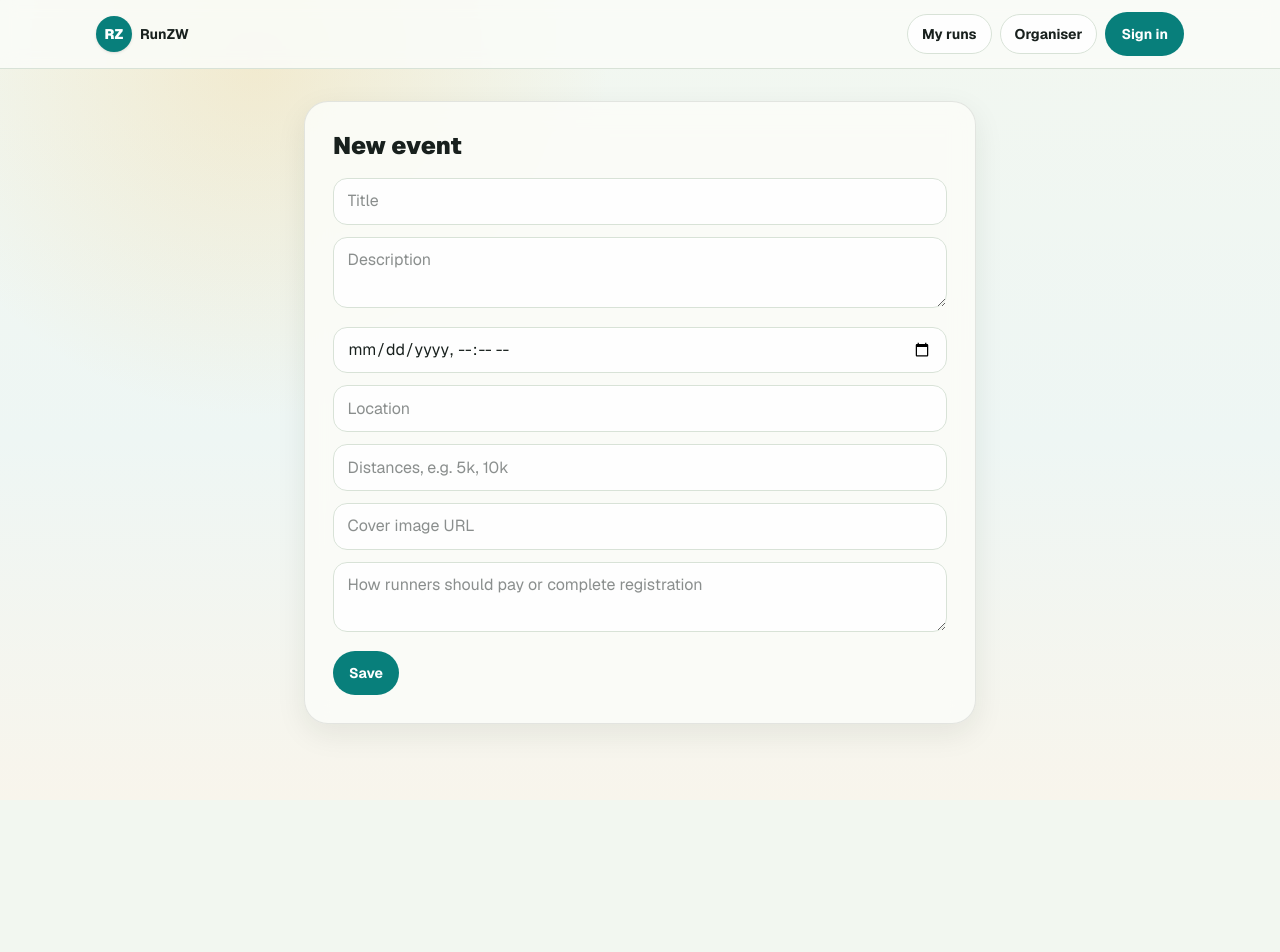
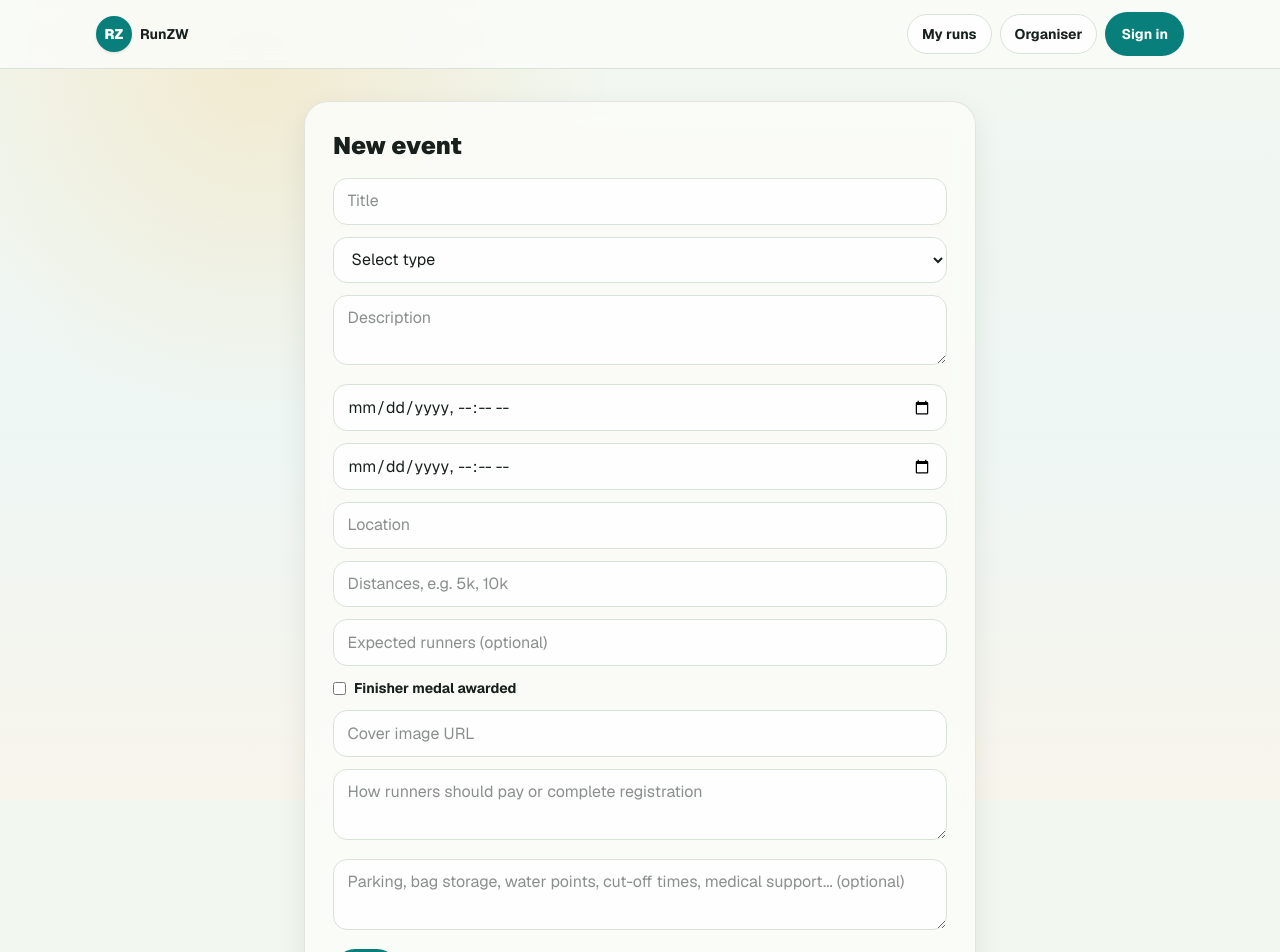
Before and after one commit to Comfie/runnerz_zw, a Next.js app: page /organiser/events/new in a window 1280 px wide. Shown: the top 952 px of the page. Before the commit the page ends 800 px from the top, so only its background shows below. Built offline with nearby package versions, Linux system fonts and the light colour scheme; no server answers.

Commit message:
feat: add event type, deadline, logistics, runners, and medal to organiser forms
Both the new-event and edit-event forms now expose all 5 new fields.
Server actions validate eventType against the Prisma enum at runtime and
guard against NaN expectedRunners and Invalid Date startsAt.

```diff
--- a/src/app/organiser/events/[id]/edit/actions.ts
+++ b/src/app/organiser/events/[id]/edit/actions.ts
@@ -1,16 +1,21 @@
-"use server";
+"use server"
 
-import { requireOrganiser, saveEvent } from "@/lib/organisers";
-import { redirect } from "next/navigation";
+import { requireOrganiser, saveEvent } from "@/lib/organisers"
+import { redirect } from "next/navigation"
+import { EventType } from "@prisma/client"
 
 export async function updateEvent(id: string, formData: FormData) {
-  const { clubId } = await requireOrganiser();
+  const { clubId } = await requireOrganiser()
+  const eventType = String(formData.get("eventType") ?? "")
+  const startsAtRaw = new Date(String(formData.get("startsAt") ?? ""))
+  if (isNaN(startsAtRaw.getTime())) throw new Error("invalid startsAt")
+  const rawRunners = parseInt(String(formData.get("expectedRunners") ?? ""), 10)
   await saveEvent(
     clubId,
     {
       title: String(formData.get("title")),
       description: String(formData.get("description")),
-      startsAt: new Date(String(formData.get("startsAt"))),
+      startsAt: startsAtRaw,
       locationText: String(formData.get("locationText")),
       distanceOptions: String(formData.get("distanceOptions"))
         .split(",")
@@ -18,8 +23,15 @@ export async function updateEvent(id: string, formData: FormData) {
         .filter(Boolean),
       paymentInfo: String(formData.get("paymentInfo")),
       coverImageUrl: String(formData.get("coverImageUrl") ?? "") || null,
+      eventType: eventType in EventType ? (eventType as EventType) : null,
+      registrationDeadline: formData.get("registrationDeadline")
+        ? new Date(String(formData.get("registrationDeadline")))
+        : null,
+      expectedRunners: Number.isFinite(rawRunners) ? rawRunners : null,
+      hasFinisherMedal: formData.get("hasFinisherMedal") === "on",
+      logistics: String(formData.get("logistics") ?? "") || null,
     },
     id,
-  );
-  redirect("/organiser/dashboard");
+  )
+  redirect("/organiser/dashboard")
 }
--- a/src/app/organiser/events/[id]/edit/page.tsx
+++ b/src/app/organiser/events/[id]/edit/page.tsx
@@ -1,26 +1,40 @@
-import { db } from "@/lib/db";
-import { requireOrganiser } from "@/lib/organisers";
-import { notFound } from "next/navigation";
-import { updateEvent } from "./actions";
+import { db } from "@/lib/db"
+import { requireOrganiser } from "@/lib/organisers"
+import { notFound } from "next/navigation"
+import { updateEvent } from "./actions"
 
-export const dynamic = "force-dynamic";
+export const dynamic = "force-dynamic"
 
 export default async function EditEvent({
   params,
 }: {
-  params: Promise<{ id: string }>;
+  params: Promise<{ id: string }>
 }) {
-  const { clubId } = await requireOrganiser();
-  const { id } = await params;
-  const event = await db.event.findUnique({ where: { id } });
-  if (!event || event.clubId !== clubId) notFound();
+  const { clubId } = await requireOrganiser()
+  const { id } = await params
+  const event = await db.event.findUnique({ where: { id } })
+  if (!event || event.clubId !== clubId) notFound()
 
   return (
     <main className="app-container py-5 sm:py-8">
       <section className="surface mx-auto max-w-2xl rounded-[1.5rem] p-5 sm:p-7">
         <h1 className="text-2xl font-black">Edit event</h1>
         <form action={updateEvent.bind(null, id)} className="mt-4 space-y-3">
-        <input name="title" defaultValue={event.title} required className="field" />
+          <input
+            name="title"
+            defaultValue={event.title}
+            required
+            className="field"
+          />
+          <select name="eventType" defaultValue={event.eventType ?? ""} required className="field">
+            <option value="">Select type</option>
+            <option value="ROAD">Road</option>
+            <option value="TRAIL">Trail</option>
+            <option value="ULTRA">Ultra</option>
+            <option value="RELAY">Relay</option>
+            <option value="CHARITY">Charity</option>
+            <option value="KIDS">Kids</option>
+          </select>
           <textarea
             name="description"
             defaultValue={event.description}
@@ -32,6 +46,12 @@ export default async function EditEvent({
             type="datetime-local"
             defaultValue={event.startsAt.toISOString().slice(0, 16)}
             required
+            className="field"
+          />
+          <input
+            name="registrationDeadline"
+            type="datetime-local"
+            defaultValue={event.registrationDeadline?.toISOString().slice(0, 16) ?? ""}
             className="field"
           />
           <input
@@ -47,6 +67,22 @@ export default async function EditEvent({
             className="field"
           />
           <input
+            name="expectedRunners"
+            type="number"
+            min="1"
+            defaultValue={event.expectedRunners ?? ""}
+            placeholder="Expected runners (optional)"
+            className="field"
+          />
+          <label className="flex items-center gap-2 text-sm font-bold">
+            <input
+              type="checkbox"
+              name="hasFinisherMedal"
+              defaultChecked={event.hasFinisherMedal}
+            />
+            Finisher medal awarded
+          </label>
+          <input
             name="coverImageUrl"
             defaultValue={event.coverImageUrl ?? ""}
             className="field"
@@ -57,11 +93,15 @@ export default async function EditEvent({
             required
             className="field min-h-24"
           />
-        <button className="button-primary">
-          Save
-        </button>
+          <textarea
+            name="logistics"
+            defaultValue={event.logistics ?? ""}
+            placeholder="Parking, bag storage, water points, cut-off times, medical support... (optional)"
+            className="field min-h-24"
+          />
+          <button className="button-primary">Save</button>
         </form>
       </section>
     </main>
-  );
+  )
 }
--- a/src/app/organiser/events/new/actions.ts
+++ b/src/app/organiser/events/new/actions.ts
@@ -1,14 +1,19 @@
-"use server";
+"use server"
 
-import { requireOrganiser, saveEvent } from "@/lib/organisers";
-import { redirect } from "next/navigation";
+import { requireOrganiser, saveEvent } from "@/lib/organisers"
+import { redirect } from "next/navigation"
+import { EventType } from "@prisma/client"
 
 export async function createEvent(formData: FormData) {
-  const { clubId } = await requireOrganiser();
+  const { clubId } = await requireOrganiser()
+  const eventType = String(formData.get("eventType") ?? "")
+  const startsAtRaw = new Date(String(formData.get("startsAt") ?? ""))
+  if (isNaN(startsAtRaw.getTime())) throw new Error("invalid startsAt")
+  const rawRunners = parseInt(String(formData.get("expectedRunners") ?? ""), 10)
   await saveEvent(clubId, {
     title: String(formData.get("title")),
     description: String(formData.get("description")),
-    startsAt: new Date(String(formData.get("startsAt"))),
+    startsAt: startsAtRaw,
     locationText: String(formData.get("locationText")),
     distanceOptions: String(formData.get("distanceOptions"))
       .split(",")
@@ -16,6 +21,13 @@ export async function createEvent(formData: FormData) {
       .filter(Boolean),
     paymentInfo: String(formData.get("paymentInfo")),
     coverImageUrl: String(formData.get("coverImageUrl") ?? "") || null,
-  });
-  redirect("/organiser/dashboard");
+    eventType: eventType in EventType ? (eventType as EventType) : null,
+    registrationDeadline: formData.get("registrationDeadline")
+      ? new Date(String(formData.get("registrationDeadline")))
+      : null,
+    expectedRunners: Number.isFinite(rawRunners) ? rawRunners : null,
+    hasFinisherMedal: formData.get("hasFinisherMedal") === "on",
+    logistics: String(formData.get("logistics") ?? "") || null,
+  })
+  redirect("/organiser/dashboard")
 }
--- a/src/app/organiser/events/new/page.tsx
+++ b/src/app/organiser/events/new/page.tsx
@@ -1,20 +1,29 @@
-import { createEvent } from "./actions";
+import { createEvent } from "./actions"
 
 export default function NewEvent() {
   return (
     <main className="app-container py-5 sm:py-8">
       <section className="surface mx-auto max-w-2xl rounded-[1.5rem] p-5 sm:p-7">
-      <h1 className="text-2xl font-black">New event</h1>
-      <EventForm action={createEvent} />
+        <h1 className="text-2xl font-black">New event</h1>
+        <EventForm action={createEvent} />
       </section>
     </main>
-  );
+  )
 }
 
 function EventForm({ action }: { action: (formData: FormData) => void }) {
   return (
     <form action={action} className="mt-4 space-y-3">
       <input name="title" placeholder="Title" required className="field" />
+      <select name="eventType" required className="field">
+        <option value="">Select type</option>
+        <option value="ROAD">Road</option>
+        <option value="TRAIL">Trail</option>
+        <option value="ULTRA">Ultra</option>
+        <option value="RELAY">Relay</option>
+        <option value="CHARITY">Charity</option>
+        <option value="KIDS">Kids</option>
+      </select>
       <textarea
         name="description"
         placeholder="Description"
@@ -25,6 +34,11 @@ function EventForm({ action }: { action: (formData: FormData) => void }) {
         name="startsAt"
         type="datetime-local"
         required
+        className="field"
+      />
+      <input
+        name="registrationDeadline"
+        type="datetime-local"
         className="field"
       />
       <input
@@ -40,6 +54,17 @@ function EventForm({ action }: { action: (formData: FormData) => void }) {
         className="field"
       />
       <input
+        name="expectedRunners"
+        type="number"
+        min="1"
+        placeholder="Expected runners (optional)"
+        className="field"
+      />
+      <label className="flex items-center gap-2 text-sm font-bold">
+        <input type="checkbox" name="hasFinisherMedal" />
+        Finisher medal awarded
+      </label>
+      <input
         name="coverImageUrl"
         placeholder="Cover image URL"
         className="field"
@@ -50,9 +75,12 @@ function EventForm({ action }: { action: (formData: FormData) => void }) {
         required
         className="field min-h-24"
       />
-      <button className="button-primary">
-        Save
-      </button>
+      <textarea
+        name="logistics"
+        placeholder="Parking, bag storage, water points, cut-off times, medical support... (optional)"
+        className="field min-h-24"
+      />
+      <button className="button-primary">Save</button>
     </form>
-  );
+  )
 }
```
Lines whose indentation alone changed are shown as unchanged.
